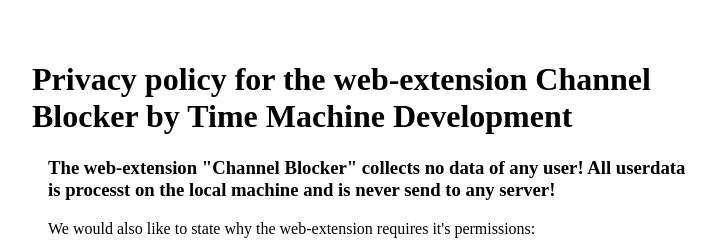
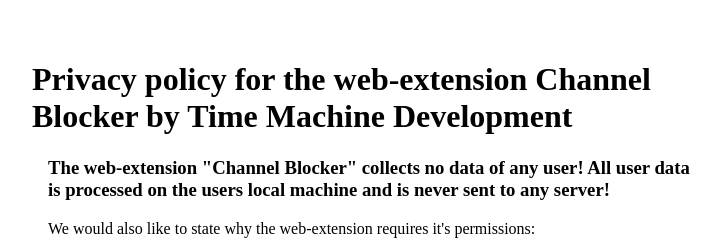
Before and after one commit to Time-Machine-Development/privacy-policy, a plain HTML site: page index.html in a window 1280 px wide. Shown: the top 251 px of the page, without its empty margins (200-920 px from the left). Drawn offline with Linux system fonts and the light colour scheme.

Commit message:
text changes

```diff
--- a/index.html
+++ b/index.html
@@ -12,7 +12,7 @@
         Privacy policy for the web-extension Channel Blocker by Time Machine Development
     </h1>
     <h3>
-        The web-extension "Channel Blocker" collects <strong>no data</strong> of any user! All userdata is processt on the local machine and is never send to any server!
+        The web-extension "Channel Blocker" collects no data of any user! All user data is processed on the users local machine and is never sent to any server!
     </h3>
 
     <p>
```
